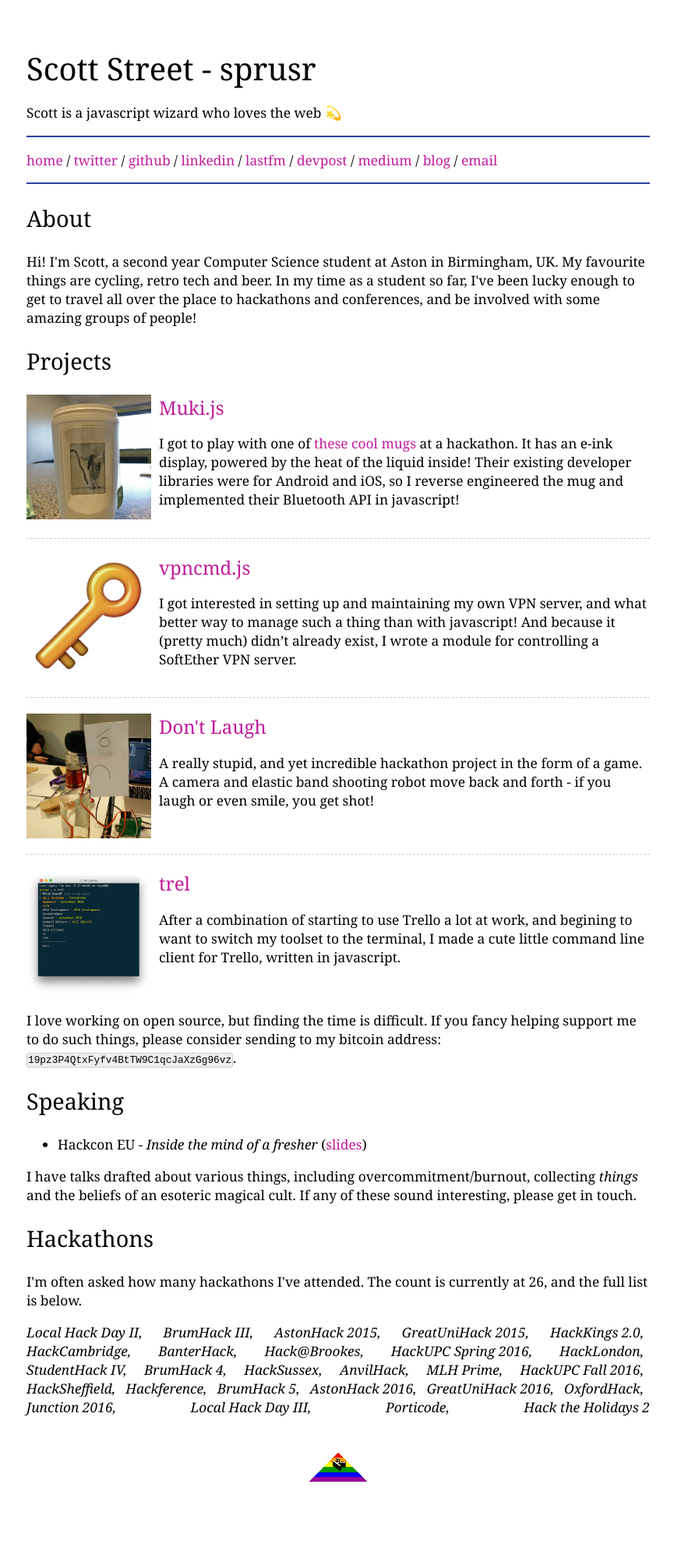
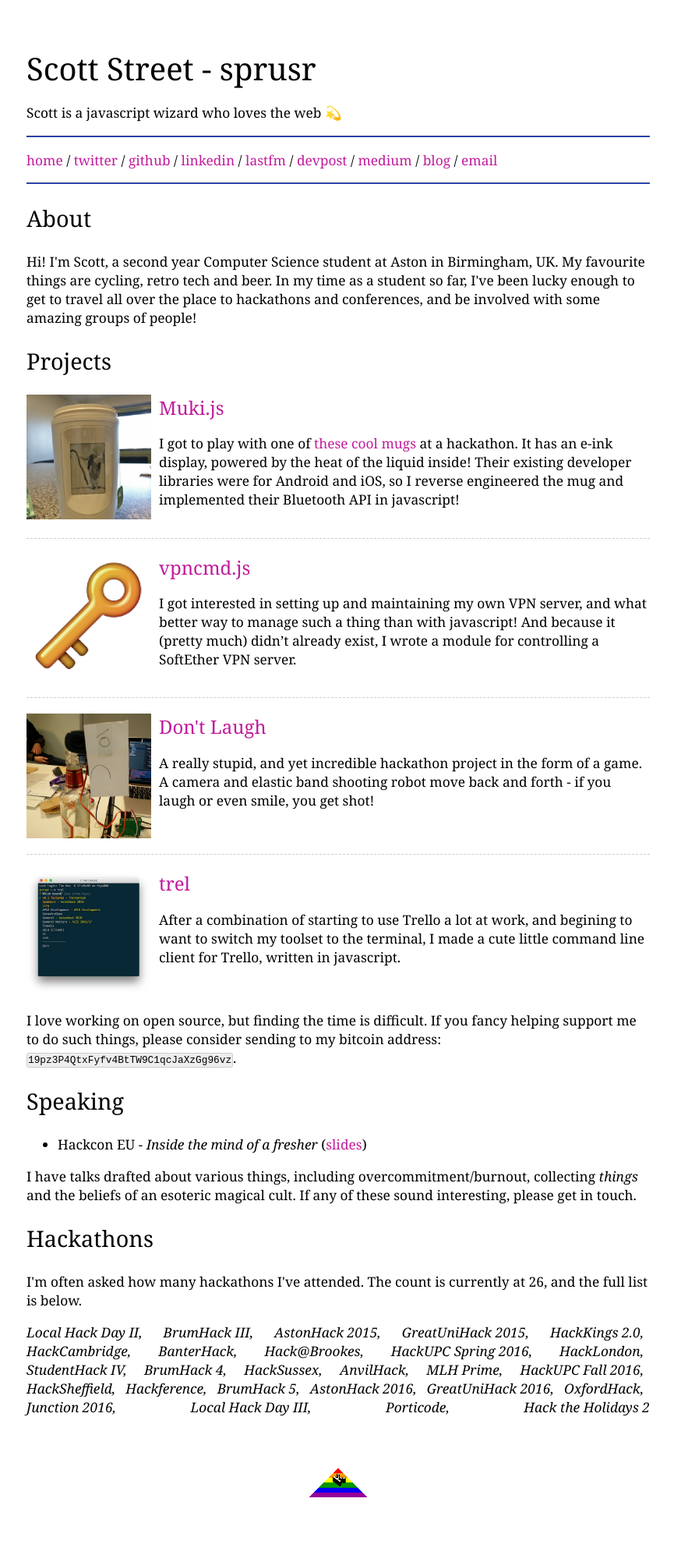
Before and after one commit to sprusr/sprusr.github.io, a Jekyll site: the page built from index.html, in a window 1280 px wide. Shown: the whole page at 78% size, without its empty margins (206-1071 px from the left). Built offline with Jekyll 4.4.1, drawn with Linux system fonts in a browser that asks for light colours.

Commit message:
Increase footer padding

```diff
--- a/css/main.scss
+++ b/css/main.scss
@@ -162,5 +162,5 @@ header {
 
 footer {
   text-align: center;
-  margin-top: 40px;
+  margin-top: 60px;
 }
```
